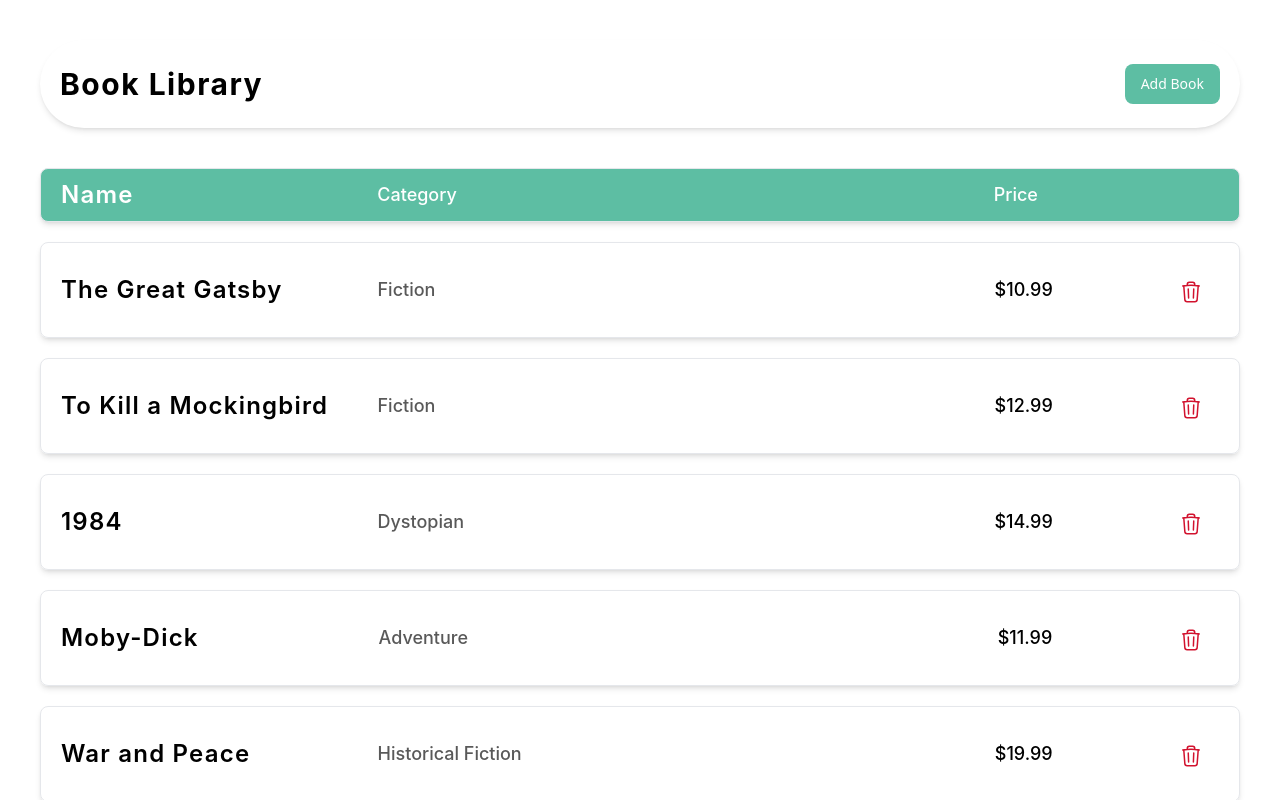
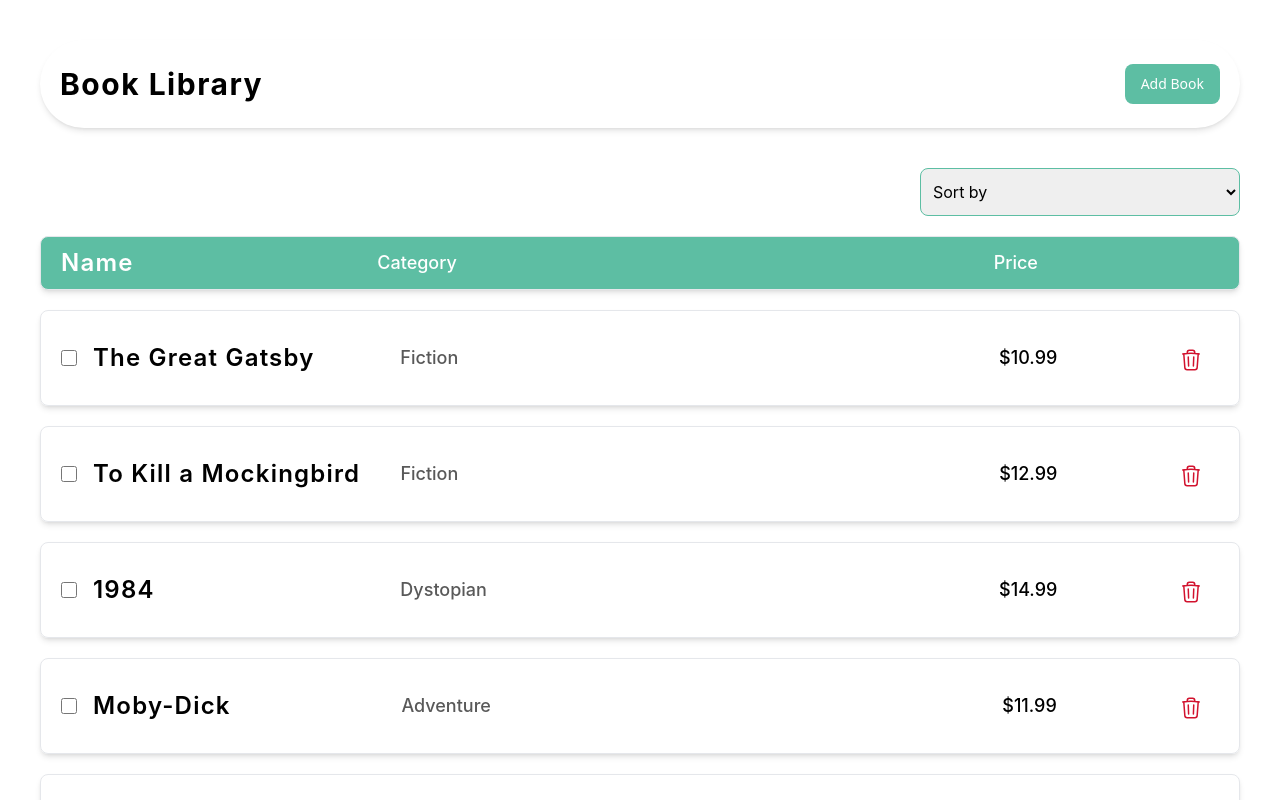
Before and after one commit to AHamza786/book-library-front-end, a React (Create React App) app: page / in a window 1280 px wide. Shown: the top 800 px of the page. Built offline with nearby package versions, Linux system fonts and the light colour scheme.

Commit message:
Sorting added for pricing

```diff
--- a/src/components/bookCard.tsx
+++ b/src/components/bookCard.tsx
@@ -6,6 +6,7 @@ import { BookProps as BookTypes } from "../utils";
 interface BooksProps extends BookTypes {
   onDelete: () => void;
   onBookSelect: () => void;
+  onCheckBoxClick: () => void;
 }
 
 const BookCard = ({
@@ -14,8 +15,10 @@ const BookCard = ({
   category,
   description,
   price,
+  isCheck,
   onDelete,
-  onBookSelect
+  onBookSelect,
+  onCheckBoxClick,
 }: BooksProps) => {
   return (
     <div
@@ -23,12 +26,25 @@ const BookCard = ({
       key={id}
       onClick={onBookSelect}
     >
+      <input
+        type="checkbox"
+        id={name}
+        checked={isCheck}
+        onClick={(event: any) => {
+          event.stopPropagation();
+          onCheckBoxClick();
+        }}
+        className="w-4 h-4 rounded accent-[#5dbea3]"
+      />
       <div className="flex flex-row justify-between flex-[2] sm:flex-[5] lg:flex-[2] items-center">
         <div className="flex flex-col gap-1">
           <h1 className="text-lg sm:text-2xl tracking-wider font-semibold subpixel-antialiased">
             {name}
           </h1>
-          <p className="text-base sm:text-lg font-medium subpixel-antialiased sm:hidden"><span className="inline sm:hidden font-semibold">Price: </span> ${price}</p>
+          <p className="text-base sm:text-lg font-medium subpixel-antialiased sm:hidden">
+            <span className="inline sm:hidden font-semibold">Price: </span> $
+            {price}
+          </p>
         </div>
         <CustomButton
           icon={DeleteIcon}
@@ -37,9 +53,12 @@ const BookCard = ({
         />
       </div>
       <div className="flex-[4] text-[#595959] text-lg font-medium">
-      <span className="inline sm:hidden font-semibold">Category: </span> {category}
+        <span className="inline sm:hidden font-semibold">Category: </span>{" "}
+        {category}
       </div>
-      <p className="text-base sm:text-lg font-medium subpixel-antialiased hidden sm:block">${price}</p>
+      <p className="text-base sm:text-lg font-medium subpixel-antialiased hidden sm:block">
+        ${price}
+      </p>
       <div className="flex-1 flex justify-end">
         <CustomButton
           icon={DeleteIcon}
--- a/src/components/bookList.tsx
+++ b/src/components/bookList.tsx
@@ -1,4 +1,4 @@
-import React from "react";
+import React, { useState } from "react";
 import { useDispatch, useSelector } from "react-redux";
 import { BookCard } from ".";
 import { setBookData, setSelectedBook } from "../redux/slicers/book";
@@ -6,12 +6,13 @@ import { setIsModalOpen } from "../redux/slicers/modal";
 import { BookProps, State } from "../utils";
 
 const BookList = () => {
+  const [selectedOption, setSelectedOption] = useState<string>("");
   const { book: books } = useSelector((state: State) => state.book);
   const { isModalOpen } = useSelector((state: any) => state.modal);
   const dispatch: any = useDispatch();
 
   const onDeleteHandler = (item: BookProps) => {
-    const updatedBooks = books?.filter(
+    const updatedBooks: BookProps[] = books?.filter(
       (book: BookProps) => book?.id !== item?.id
     );
     dispatch(setBookData(updatedBooks));
@@ -21,8 +22,34 @@ const BookList = () => {
     dispatch(setSelectedBook(item));
   };
 
+  const handleFormatChange = (event: any) => {
+    if (event?.target?.value === "ascending") {
+      const updatedBooks: BookProps[] = books?.slice()?.sort((a: BookProps, b: BookProps) => a.price - b.price);
+      dispatch(setBookData(updatedBooks));
+    } else {
+      const updatedBooks: BookProps[] = books?.slice()?.sort((a: BookProps, b: BookProps) => b.price - a.price);
+      dispatch(setBookData(updatedBooks));
+    }
+    setSelectedOption(event.target.value);
+  };
+
   return (
+    <>
+      {books?.length > 0 ? (
         <div className="flex flex-col gap-5 py-10 z-10 bg-white">
+          <select
+            name="csvFiles"
+            id="csvFiles"
+            value={selectedOption}
+            onChange={handleFormatChange}
+            className="rounded-lg w-full max-w-xs border border-[#5dbea3] solid outline-none py-3 px-2 self-end"
+          >
+            <option value="" className="subpixel-antialiased" disabled selected>
+              {"Sort by"}
+            </option>
+            <option value="ascending" id="ascending">Price:Lowest To Highest</option>
+            <option value="descending" id="descending">Price:Highest To Lower</option>
+          </select>
           <div className="border px-5 py-2.5 shadow-md rounded-lg sm:flex flex-col sm:flex-row gap-4 sm:items-center justify-between  hidden bg-[#5dbea3]">
             <div className="flex flex-row justify-between flex-[2] items-center">
               <div className="flex flex-col gap-1">
@@ -50,9 +77,28 @@ const BookList = () => {
                 dispatch(setIsModalOpen(!isModalOpen));
                 bookSelectHandler(book);
               }}
+              isCheck={book?.isCheck}
+              onCheckBoxClick={() => {
+                const updatedItem: BookProps[] = books?.map(
+                  (item: BookProps) => {
+                    if (item?.id === book?.id) {
+                      return {
+                        ...item,
+                        isCheck: !item?.isCheck,
+                      };
+                    }
+                    return item;
+                  }
+                );
+                dispatch(setBookData(updatedItem));
+              }}
             />
           ))}
         </div>
+      ) : (
+        <h1>No Book Available!</h1>
+      )}
+    </>
   );
 };
 
--- a/src/components/form.tsx
+++ b/src/components/form.tsx
@@ -15,7 +15,7 @@ const Form = () => {
 
   const onSubmitHandler = async (values: BookProps) => {
     if (selectedBook?.name) {
-      const updatedBooks = books?.map((book: BookProps) => {
+      const updatedBooks: BookProps[] = books?.map((book: BookProps) => {
         if (book?.id === selectedBook?.id) {
           values.id = selectedBook?.id;
           return values;
@@ -25,7 +25,7 @@ const Form = () => {
       dispatch(setBookData(updatedBooks));
     } else {
       values.id = Math.floor(1000 + Math.random() * 8000);
-      const updatedBooks = [...books, values];
+      const updatedBooks: BookProps[] = [...books, values];
       dispatch(setBookData(updatedBooks));
     }
     dispatch(setIsModalOpen(!isModalOpen));
@@ -38,6 +38,7 @@ const Form = () => {
         category: selectedBook?.category || "",
         price: selectedBook?.price || 0,
         description: selectedBook?.description || "",
+        isCheck: selectedBook?.isCheck || false,
       }}
       onSubmit={onSubmitHandler}
       validationSchema={BookValidationScheme}
--- a/src/components/header.tsx
+++ b/src/components/header.tsx
@@ -2,10 +2,12 @@ import React from "react";
 import CustomButton from "./customButton";
 import { useSelector, useDispatch } from "react-redux";
 import { setIsModalOpen } from "../redux/slicers/modal";
-import { State } from "../utils";
+import { setBookData } from "../redux/slicers/book";
+import { BookProps, State } from "../utils";
 
 const Header = () => {
   const { isModalOpen } = useSelector((state: State) => state.modal);
+  const books = useSelector((state: State) => state.book.book);
   const dispatch: any = useDispatch();
 
   return (
@@ -13,6 +15,20 @@ const Header = () => {
       <h1 className="text-2xl sm:text-3xl tracking-wider font-bold subpixel-antialiased">
         Book Library
       </h1>
+      <div className="flex gap-4">
+        {books.some((item: BookProps) => item?.isCheck === true) && (
+          <CustomButton
+            text="Delete Books"
+            background="#D2122E"
+            hoverBg="hover:bg-[#33b249]"
+            onClick={() => {
+              const updatedBooks: BookProps[] = books?.filter(
+                (book: BookProps) => book?.isCheck !== true
+              );
+              dispatch(setBookData(updatedBooks));
+            }}
+          />
+        )}
         <CustomButton
           text="Add Book"
           background="#5dbea3"
@@ -20,6 +36,7 @@ const Header = () => {
           onClick={() => dispatch(setIsModalOpen(!isModalOpen))}
         />
       </div>
+    </div>
   );
 };
 
--- a/src/redux/slicers/book.ts
+++ b/src/redux/slicers/book.ts
@@ -8,6 +8,7 @@ const initialState: BookState = {
     price: 0,
     category: "",
     description: "",
+    isCheck: false,
   },
 };
 
--- a/src/utils/constant/index.ts
+++ b/src/utils/constant/index.ts
@@ -7,6 +7,7 @@ export const BooksMockData: BookProps[] = [
     price: 10.99,
     category: "Fiction",
     description: "A novel written by American author F. Scott Fitzgerald.",
+    isCheck: false,
   },
   {
     id: 2,
@@ -14,6 +15,7 @@ export const BooksMockData: BookProps[] = [
     price: 12.99,
     category: "Fiction",
     description: "A novel by Harper Lee published in 1960.",
+    isCheck: false,
   },
   {
     id: 3,
@@ -21,6 +23,7 @@ export const BooksMockData: BookProps[] = [
     price: 14.99,
     category: "Dystopian",
     description: "A novel by George Orwell, published in 1949.",
+    isCheck: false,
   },
   {
     id: 4,
@@ -28,6 +31,7 @@ export const BooksMockData: BookProps[] = [
     price: 11.99,
     category: "Adventure",
     description: "A novel by Herman Melville, published in 1851.",
+    isCheck: false,
   },
   {
     id: 5,
@@ -35,6 +39,7 @@ export const BooksMockData: BookProps[] = [
     price: 19.99,
     category: "Historical Fiction",
     description: "A novel by Leo Tolstoy, first published from 1865 to 1869.",
+    isCheck: false,
   },
   {
     id: 6,
@@ -42,6 +47,7 @@ export const BooksMockData: BookProps[] = [
     price: 9.99,
     category: "Romance",
     description: "A novel by Jane Austen, published in 1813.",
+    isCheck: false,
   },
   {
     id: 7,
@@ -49,6 +55,7 @@ export const BooksMockData: BookProps[] = [
     price: 13.99,
     category: "Fiction",
     description: "A novel by J.D. Salinger, published in 1951.",
+    isCheck: false,
   },
   {
     id: 8,
@@ -56,6 +63,7 @@ export const BooksMockData: BookProps[] = [
     price: 15.99,
     category: "Fantasy",
     description: "A novel by J.R.R. Tolkien, published in 1937.",
+    isCheck: false,
   },
   {
     id: 9,
@@ -63,6 +71,7 @@ export const BooksMockData: BookProps[] = [
     price: 16.99,
     category: "Philosophical Fiction",
     description: "A novel by Fyodor Dostoevsky, published in 1866.",
+    isCheck: false,
   },
   {
     id: 10,
@@ -70,5 +79,6 @@ export const BooksMockData: BookProps[] = [
     price: 18.99,
     category: "Philosophical Fiction",
     description: "A novel by Fyodor Dostoevsky, published in 1880.",
+    isCheck: false,
   },
 ];
--- a/src/utils/types/index.ts
+++ b/src/utils/types/index.ts
@@ -4,6 +4,7 @@ export type BookProps = {
   price: number;
   category: string;
   description: string;
+  isCheck: boolean,
 };
 
 export type BookState = {
```
Lines whose indentation alone changed are shown as unchanged.
